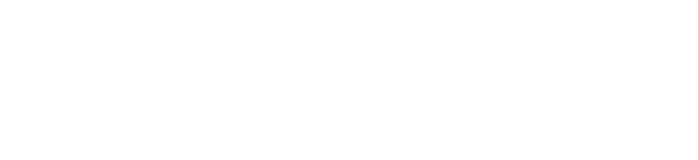
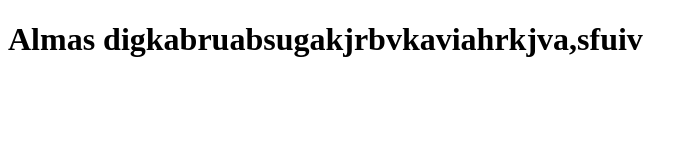
Before and after one commit to adiletAK/github_test, a plain HTML site: page webtest_github/index.html in a window 1280 px wide. Shown: the whole page, without its empty margins (0-698 px from the left). Drawn offline with Linux system fonts and the light colour scheme.

Commit message:
добавил главу

```diff
--- a/webtest_github/index.html
+++ b/webtest_github/index.html
@@ -7,5 +7,6 @@
   <title>Document</title>
 </head>
 <body>
+  <h1>Almas digkabruabsugakjrbvkaviahrkjva,sfuiv</h1>
 </body>
 </html>
```
